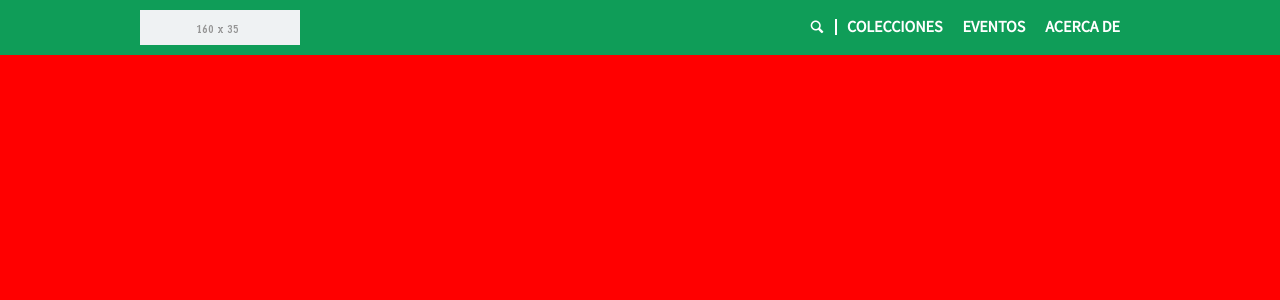
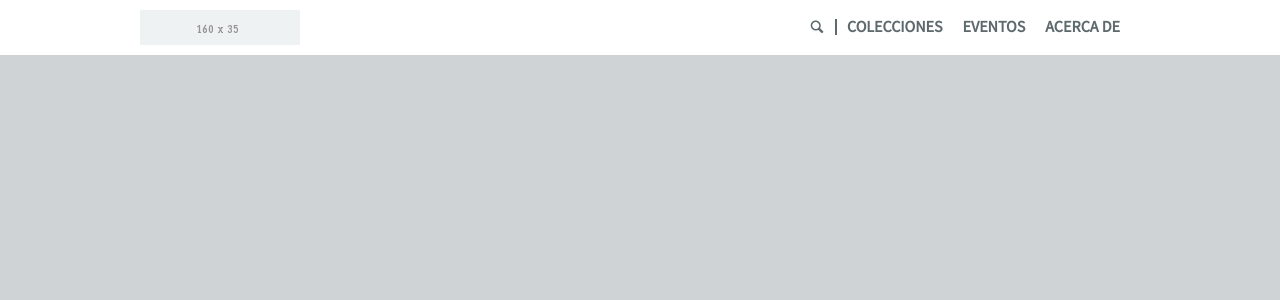
Before and after one commit to museoXela/Web, a Django app: page /pruebas/ in a window 1280 px wide. Shown: the top 300 px of the page. Run offline with Django 3.2, Linux system fonts and the light colour scheme; some libraries are stand-ins or nearby versions.

Commit message:
Arreglos varios de Header y correción de errores

```diff
--- a/desarrollo/static/stylus/header.styl
+++ b/desarrollo/static/stylus/header.styl
@@ -39,6 +39,7 @@
                 a
                     color: color-white
                     text-decoration: none
+
     .Header-searchBox
         font-size: 14px
         form
@@ -53,6 +54,30 @@
                 color: color-gray-b
                 position: absolute
                 right: 10px
+
+.Header--searchHide
+    .Header-buttons
+        .Header-buttons-searchButton
+            display: none !important
+
+.Header--whiteVersion
+    background: color-white
+    .Header-buttons
+        color: color-black-b
+        .Header-buttons-searchButton
+            span
+                border-right: 2px solid color-black-b
+        .Header-buttons-searchButton, .Header-buttons-menuButton
+            background-color: transparent
+            &:hover
+                background-color: rgba(color-lime-green,75%)
+                color: color-white
+    .Header-nav
+        ul
+            li
+                a
+                    color: color-black-b
+
 
 @media screen and (min-width:320px)
     .Header
@@ -113,9 +138,21 @@
     .Header--searchActive
         .Header-searchBox
             display: block
+
+    .Header--whiteVersion
+        .Header-nav
+            background-color: color-gray
+            ul
+                li
+                    border-bottom: 1px solid rgba(color-black-b,30%)
+                    a
+                        &:hover
+                            background-color: rgba(color-lime-green,75%)
+                            color: color-white
+
+        .Header-searchBox
+            background-color: color-gray
 @media screen and (min-width:501px)
-    body
-        background-color: red !important
     .Header
         font-size: 0px !important
         overflow: hidden
@@ -192,6 +229,15 @@
         .Header-nav
             display: none
 
+    .Header--whiteVersion
+        .Header-nav
+            ul
+                li
+                    a
+                        &:hover
+                            background-color: rgba(color-lime-green,75%)
+
+
 @media screen and (min-width:768px)
     .Header
         .Header-nav
--- a/desarrollo/static/stylus/main-index.styl
+++ b/desarrollo/static/stylus/main-index.styl
@@ -7,7 +7,7 @@
 @import "header.styl"
 
 body
-	background-color: color-gray
+	background-color: color-gray-b
 	font-family: 'source_sans_pro'
 	font-size: 16px
 	color: color-black
--- a/desarrollo/templates/index.html
+++ b/desarrollo/templates/index.html
@@ -4,7 +4,6 @@
 <head>
 	<meta charset="UTF-8">
 	<title>Museo historia natural Víctor Salvador De León Toledo</title>
-	<link href='http://fonts.googleapis.com/css?family=Source+Sans+Pro:300,400,700' rel='stylesheet' type='text/css'>
 	<link rel="stylesheet" href="../static/css/main-index.css">
 </head>
 <body>
--- a/gulpfile.js
+++ b/gulpfile.js
@@ -72,6 +72,6 @@ gulp.task('js', function () {
 
 gulp.task('toDjango', ['html', 'stylus', 'partials'], function (){
   gulp.watch("desarrollo/templates/*.html", ['html']);
-  gulp.watch("desarrollo/static/partials/*.html", ['html']);
+  gulp.watch("desarrollo/static/partials/*.html", ['partials']);
   gulp.watch("desarrollo/static/stylus/*.styl", ['stylus']);
 });
--- a/sitioWeb/app/templates/index.html
+++ b/sitioWeb/app/templates/index.html
@@ -1 +1 @@
-{% load staticfiles %}<!DOCTYPE html><html lang=es><head><meta charset=UTF-8><title>Museo historia natural Víctor Salvador De León Toledo</title><link href="http://fonts.googleapis.com/css?family=Source+Sans+Pro:300,400,700" rel=stylesheet type=text/css><link rel=stylesheet href=../static/css/main-index.css></head><body>{% include "partials/header.html" %}<script src=../static/js/main-index.js></script></body></html>
+{% load staticfiles %}<!DOCTYPE html><html lang=es><head><meta charset=UTF-8><title>Museo historia natural Víctor Salvador De León Toledo</title><link rel=stylesheet href=../static/css/main-index.css></head><body>{% include "partials/header.html" %}<script src=../static/js/main-index.js></script></body></html>
--- a/sitioWeb/app/templates/partials/header.html
+++ b/sitioWeb/app/templates/partials/header.html
@@ -1 +1 @@
-<header class=Header id=Header><div class=Header-container><a class=Header-logo href="/"><img src=../static/img/eff2f3.png alt="Museo de historia natural" height=35></a><nav class=Header-nav id=Header-nav><ul><li><a href=#>Colecciones</a></li><li><a href=#>Eventos</a></li><li><a href=#>Acerca de</a></li></ul></nav><div class=Header-buttons><button class=Header-buttons-searchButton id=Header-buttons-searchButton><span class=icon-search></span></button> <button class=Header-buttons-menuButton id=Header-buttons-menuButton><span class=icon-list></span></button></div><div class=Header-searchBox><form id=Header-searchBox-form><input id=GET-search type=search name=search placeholder="Ingresa tu busqueda"> <span class=icon-search></span></form></div></div></header>
+<header class="Header Header--whiteVersion" id=Header><div class=Header-container><div class=Header-logo><a href=#><img src=../static/img/eff2f3.png alt="Museo de historia natural" height=35></a></div><nav class=Header-nav id=Header-nav><ul><li><a href=#>Colecciones</a></li><li><a href=#>Eventos</a></li><li><a href=#>Acerca de</a></li></ul></nav><div class=Header-buttons><button class=Header-buttons-searchButton id=Header-buttons-searchButton><span class=icon-search></span></button> <button class=Header-buttons-menuButton id=Header-buttons-menuButton><span class=icon-list></span></button></div><div class=Header-searchBox><form id=Header-searchBox-form><input id=GET-search type=search name=search placeholder="Ingresa tu busqueda"> <span class=icon-search></span></form></div></div></header>
```
Also changed, not shown: desarrollo/static/partials/header.html (+6 -4 lines), sitioWeb/app/static/css/main-index.css.
